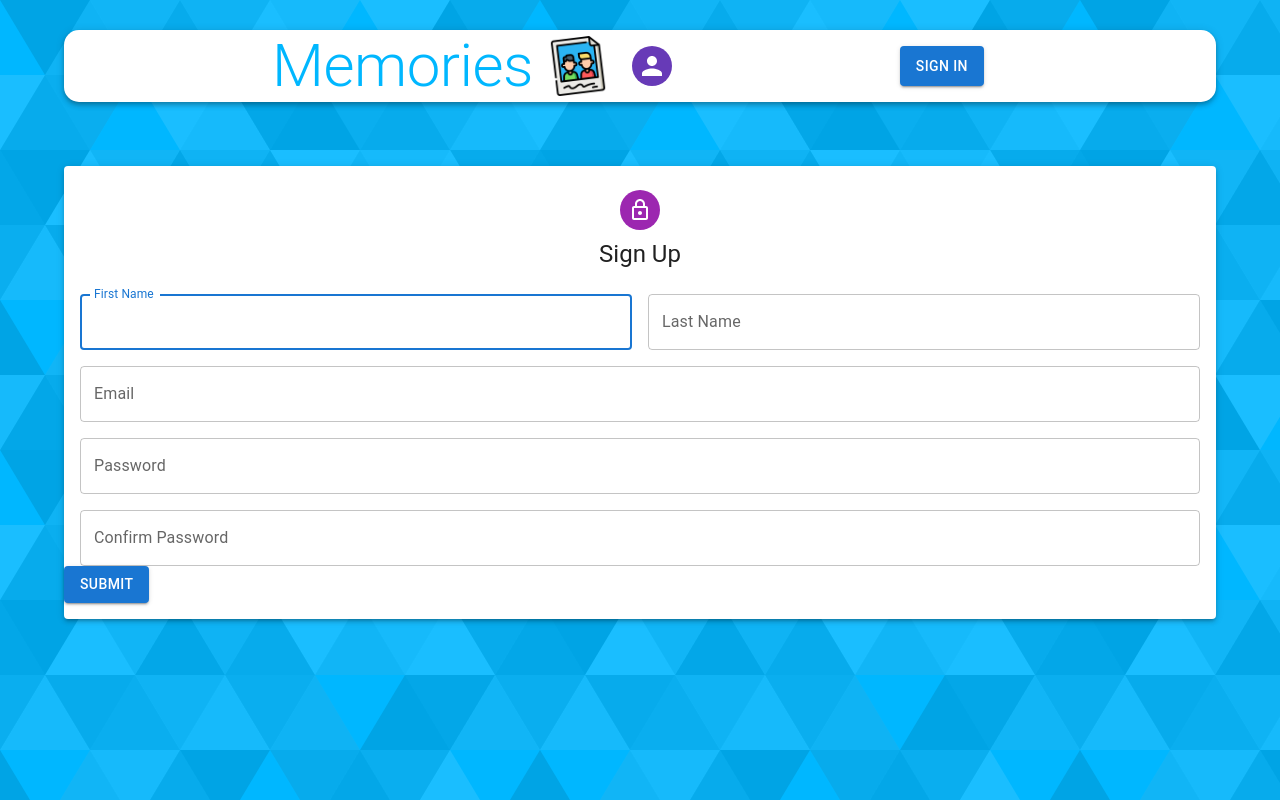
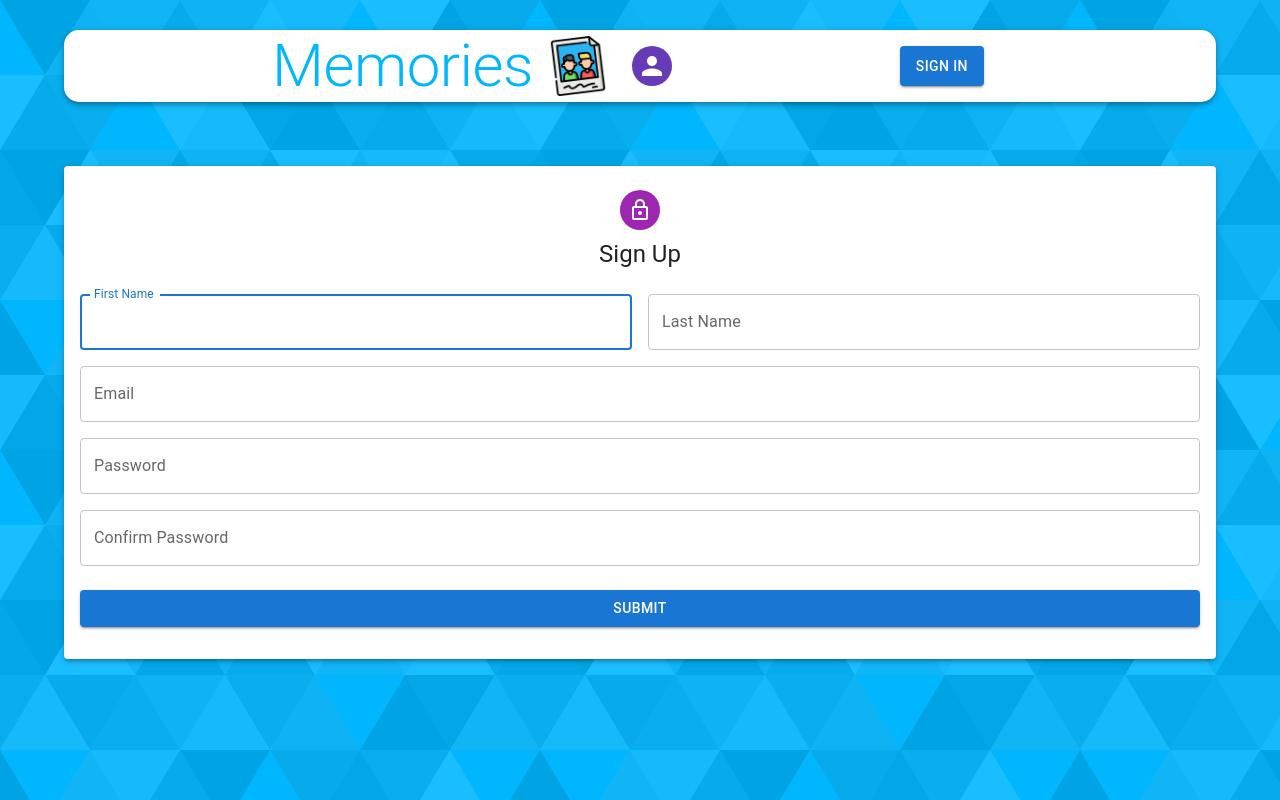
Before and after one commit to anirbank-93/weboconnect-assignment, a Next.js app in the folder client/: page /auth in a window 1280 px wide. Built offline with nearby package versions, Linux system fonts and the light colour scheme; no server answers.

Commit message:
Registration form design modification

```diff
--- a/client/src/app/auth/page.tsx
+++ b/client/src/app/auth/page.tsx
@@ -32,6 +32,10 @@ export const AvatarStyled = styled(Avatar)(({ theme }) => ({
 export const FormStyled = styled("form")(({ theme }) => ({
   width: "100%", // Fix IE 11 issue.
   marginTop: theme.spacing(3),
+}));
+
+export const SignUpSubmitButton = styled(Button)(({ theme }) => ({
+  margin: theme.spacing(3, 0, 2),
 }));
 
 let signUpInitVal = {
@@ -151,9 +155,9 @@ const page = () => {
         </Typography>
 
         <FormStyled action="">
-          <Grid container spacing={2}>
           {!isSignUp && (
             <>
+              <Grid container spacing={2}>
                 <TextInput
                   mandatory={true}
                   autoFocus
@@ -243,16 +247,18 @@ const page = () => {
                   }}
                   error={signUpErrors.passwordConfirmation}
                 />
-                <Button
+              </Grid>
+              <SignUpSubmitButton
+                type="submit"
+                fullWidth
                 variant="contained"
                 color="primary"
                 onClick={handleSignUp}
               >
                 Submit
-                </Button>
+              </SignUpSubmitButton>
             </>
           )}
-          </Grid>
         </FormStyled>
       </PaperStyled>
     </Container>
```
Lines whose indentation alone changed are shown as unchanged.
